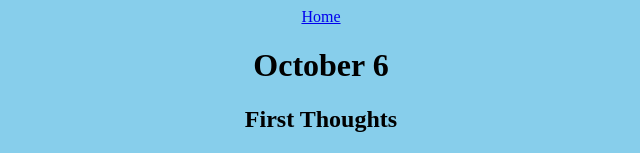
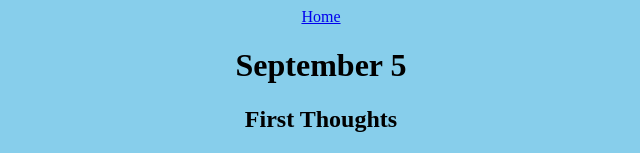
Before and after one commit to RotomReploid/Commonplace-Book, a plain HTML site: page first.html in a window 1280 px wide. Shown: the top 153 px of the page, without its empty margins (327-967 px from the left). Drawn offline with nearby package versions, Linux system fonts and the light colour scheme; a script that the page names is missing.

Commit message:
fixed date

```diff
--- a/first.html
+++ b/first.html
@@ -4,7 +4,7 @@
 <head>
     <meta charset="utf-8">
     <meta name="viewport" content="width=device-width">
-    <title>October 6, 2022</title>
+    <title>September 5, 2022</title>
     <link href="styles/style.css" rel="stylesheet" type="text/css" />
 </head>
 
@@ -15,7 +15,7 @@
     <div style="text-align:center;">
         <a href="index.html">Home</a>
     </div>
-    <h1><strong>October 6</strong></h1>
+    <h1><strong>September 5</strong></h1>
     <h2>First Thoughts</h2>
     <div style="margin:auto;width:45%;">
         <p>
```
Also changed, not shown: index.html (+1 -1 lines).
